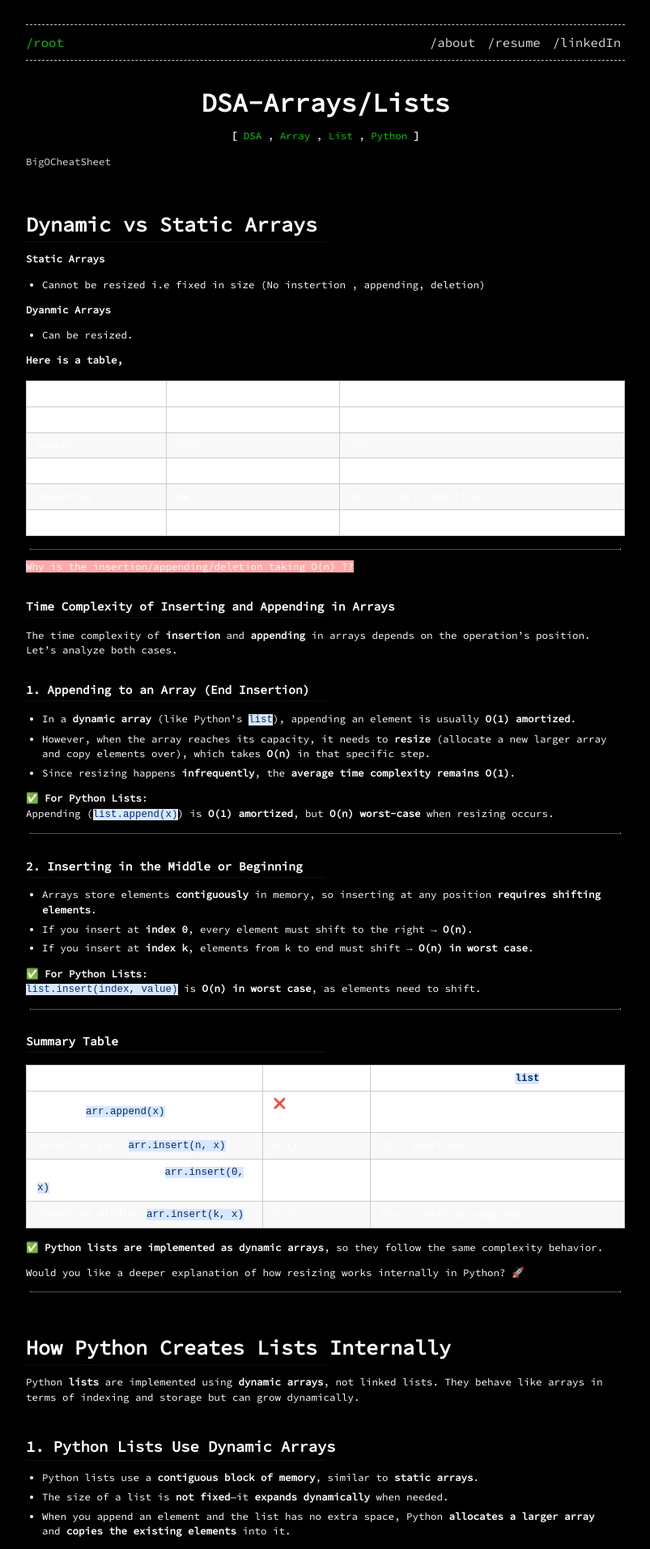
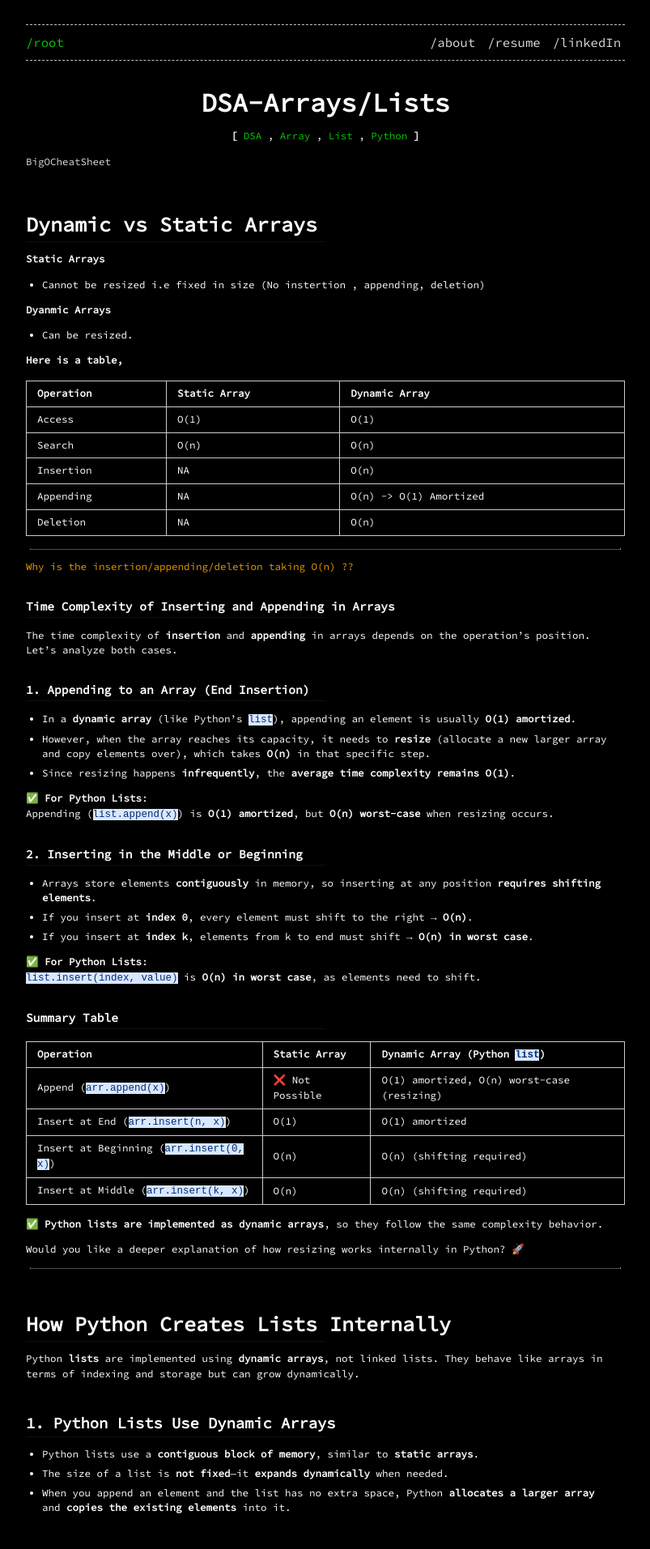
Before and after one commit to skbol/skbol.github.io, a Jekyll site: the page built from _posts/2025-03-16-array.md, in a window 1280 px wide. Shown: the top 1913 px of the page at 81% size, without its empty margins (238-1041 px from the left). Built offline with Jekyll 4.4.1, drawn with Linux system fonts in a browser that asks for light colours; some of the changed text lies outside the part shown.

Commit message:
Minor Fixes

```diff
--- a/_posts/2025-03-16-arrays.md
+++ b/_posts/2025-03-16-array.md
@@ -25,7 +25,7 @@ Appending | NA | O(n) -> O(1) Amortized
 Deletion | NA | O(n)
 
 ----
-<span class="highlight-red">Why is the insertion/appending/deletion taking O(n) ??</span>
+<span class="color-orange">Why is the insertion/appending/deletion taking O(n) ??</span>
 
 ### Time Complexity of Inserting and Appending in Arrays
 
@@ -39,8 +39,6 @@ The time complexity of **insertion** and **appending** in arrays depends on the
 ✅ **For Python Lists**:
 Appending (`list.append(x)`) is **O(1) amortized**, but **O(n) worst-case** when resizing occurs.
 
----
-
 ### 2. Inserting in the Middle or Beginning
 - Arrays store elements **contiguously** in memory, so inserting at any position **requires shifting elements**.
 - If you insert at **index 0**, every element must shift to the right → **O(n)**.
@@ -48,8 +46,6 @@ Appending (`list.append(x)`) is **O(1) amortized**, but **O(n) worst-case** when
 
 ✅ **For Python Lists**:
 `list.insert(index, value)` is **O(n) in worst case**, as elements need to shift.
-
----
 
 ### Summary Table
 
@@ -120,7 +116,7 @@ Python lists use dynamic arrays internally, meaning they:
 - This design balances performance and flexibility, making Python lists efficient for most use cases. 🚀
 
 ---
-<span class="highlight-red">So dynamic arrays are just a fancy way of saying "static arrays , but when it is filled , the interpreter is smart enough to create a bigger array" ?? If that is the case , how much bigger does it expand each time?
+<span class="highlight-orange">So dynamic arrays are just a fancy way of saying "static arrays , but when it is filled , the interpreter is smart enough to create a bigger array" ?? If that is the case , how much bigger does it expand each time?
 </span>
 
 # Dynamic Arrays: How Python Expands Lists
--- a/css/main.scss
+++ b/css/main.scss
@@ -334,12 +334,12 @@ table {
 }
 table tr {
     border-top: 1px solid #cccccc;
-    background-color: white;
+    background-color: $background-color;
     margin: 0;
     padding: 0;
 }
 table tr:nth-child(2n) {
-    background-color: #f8f8f8;
+    background-color: $background-color;
 }
 table tr th {
     font-weight: bold;
```
Also changed, not shown: other parts of _posts/2025-03-16-array.md (+1 -3 lines).
